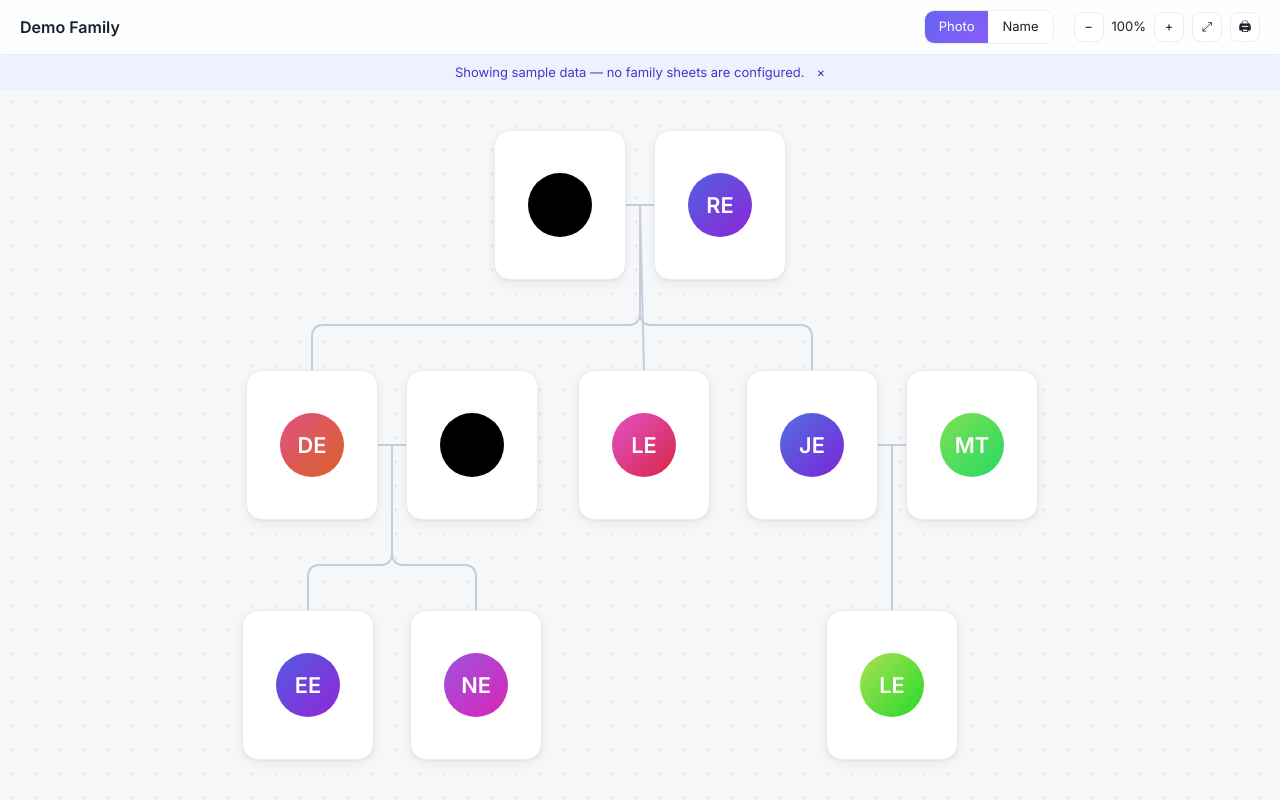
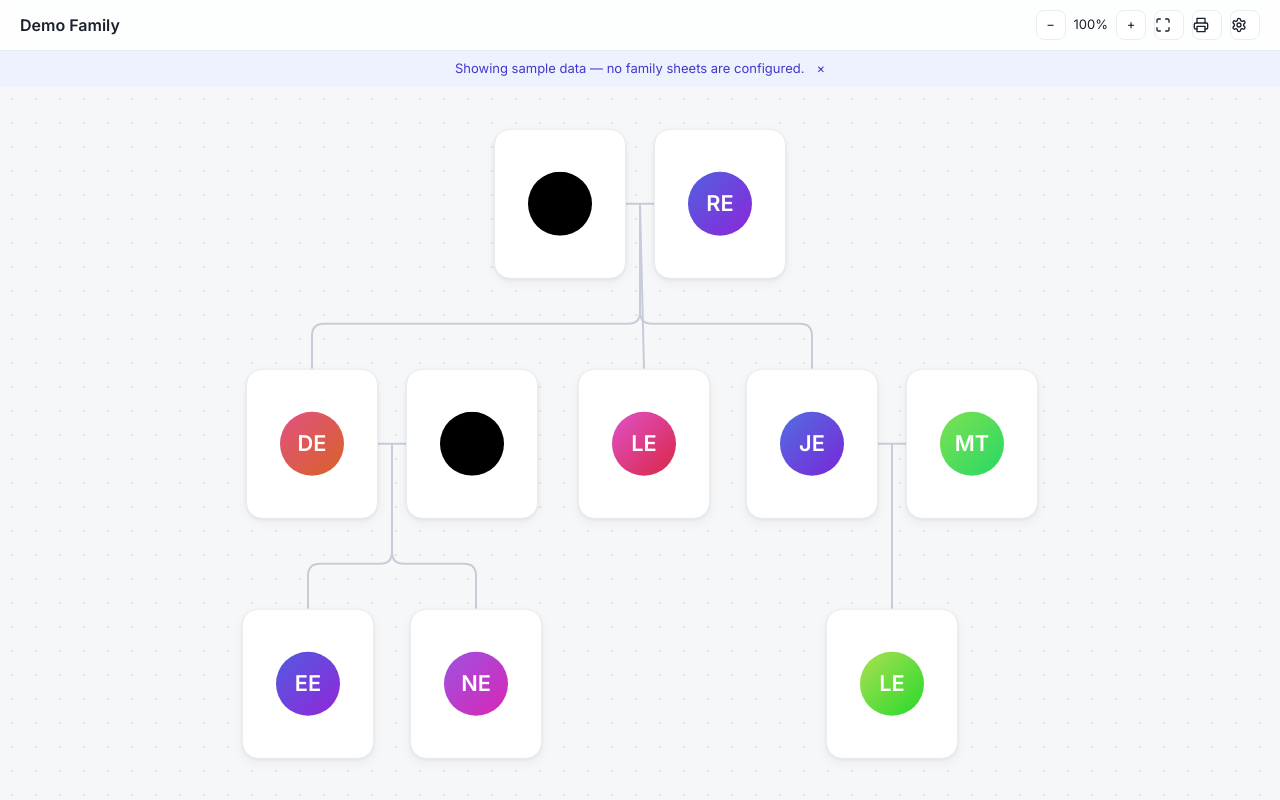
Before and after one commit to NguyenVuNhan/FamilyTree, a React (Vite) app: page / in a window 1280 px wide. Built offline with nearby package versions, Linux system fonts and the light colour scheme.

Commit message:
feat: toolbar gear button and inline SVG icons replacing emoji

```diff
--- a/src/components/App.tsx
+++ b/src/components/App.tsx
@@ -30,10 +30,11 @@ function FamilyApp({ familyKey }: { familyKey: string }) {
   const family = families.find((f) => f.key === familyKey)!;
   const isOnlyDemo = families.length === 1;
   const data = useFamilyData(family, isOnlyDemo);
-  const [settings, setSettings] = useState(() => loadSettings(family.key));
+  const [settings] = useState(() => loadSettings(family.key));
   const [expandedId, setExpandedId] = useState<string | null>(null);
   const [bannerDismissed, setBannerDismissed] = useState(false);
   const [scalePct, setScalePct] = useState(100);
+  const [panelOpen, setPanelOpen] = useState(false);
   const viewport = useRef<ViewportApi | null>(null);
 
   useEffect(() => { document.title = `${family.displayName} — Family Tree`; }, [family.displayName]);
@@ -78,13 +79,13 @@ function FamilyApp({ familyKey }: { familyKey: string }) {
     <div className="app">
       <Toolbar
         title={family.displayName}
-        mode={settings.contentMode === 'name' ? 'name' : 'photo'}
-        onMode={(m) => setSettings({ ...settings, contentMode: m === 'name' ? 'name' : 'avatar' })}
         scalePct={scalePct}
         onZoomIn={() => viewport.current?.zoomIn()}
         onZoomOut={() => viewport.current?.zoomOut()}
         onFit={() => viewport.current?.fit()}
         onPrint={() => window.print()}
+        settingsOpen={panelOpen}
+        onToggleSettings={() => setPanelOpen((o) => !o)}
       />
       {data.source === 'fallback' && !bannerDismissed && data.fallbackReason && (
         <SampleDataBanner reason={data.fallbackReason} onDismiss={() => setBannerDismissed(true)} />
--- a/src/components/Toolbar.tsx
+++ b/src/components/Toolbar.tsx
@@ -1,22 +1,20 @@
-import type { DisplayMode } from '../data/types';
+import { FitIcon, GearIcon, PrinterIcon } from './icons';
 
-export function Toolbar({ title, mode, onMode, scalePct, onZoomIn, onZoomOut, onFit, onPrint }: {
-  title: string; mode: DisplayMode; onMode: (m: DisplayMode) => void; scalePct: number;
+export function Toolbar({ title, scalePct, onZoomIn, onZoomOut, onFit, onPrint, settingsOpen, onToggleSettings }: {
+  title: string; scalePct: number;
   onZoomIn: () => void; onZoomOut: () => void; onFit: () => void; onPrint: () => void;
+  settingsOpen: boolean; onToggleSettings: () => void;
 }) {
   return (
     <header className="toolbar">
       <h1>{title}</h1>
-      <div className="segmented" role="group" aria-label="Card display mode">
-        <button type="button" aria-pressed={mode === 'photo'} onClick={() => onMode('photo')}>Photo</button>
-        <button type="button" aria-pressed={mode === 'name'} onClick={() => onMode('name')}>Name</button>
-      </div>
       <div className="zoom-controls">
         <button type="button" aria-label="Zoom out" onClick={onZoomOut}>−</button>
         <span data-testid="zoom-pct">{scalePct}%</span>
         <button type="button" aria-label="Zoom in" onClick={onZoomIn}>+</button>
-        <button type="button" aria-label="Fit to view" onClick={onFit}>⤢</button>
-        <button type="button" aria-label="Print" onClick={onPrint}>🖨</button>
+        <button type="button" aria-label="Fit to view" onClick={onFit}><FitIcon /></button>
+        <button type="button" aria-label="Print" onClick={onPrint}><PrinterIcon /></button>
+        <button type="button" aria-label="Layout settings" aria-pressed={settingsOpen} onClick={onToggleSettings}><GearIcon /></button>
       </div>
     </header>
   );
--- /dev/null
+++ b/src/components/icons.tsx
@@ -0,0 +1,35 @@
+const iconProps = {
+  width: 16, height: 16, viewBox: '0 0 24 24', fill: 'none',
+  stroke: 'currentColor', strokeWidth: 2, strokeLinecap: 'round', strokeLinejoin: 'round',
+  'aria-hidden': true,
+} as const;
+
+export function GearIcon() {
+  return (
+    <svg {...iconProps}>
+      <path d="M12.22 2h-.44a2 2 0 0 0-2 2v.18a2 2 0 0 1-1 1.73l-.43.25a2 2 0 0 1-2 0l-.15-.08a2 2 0 0 0-2.73.73l-.22.38a2 2 0 0 0 .73 2.73l.15.1a2 2 0 0 1 1 1.72v.51a2 2 0 0 1-1 1.74l-.15.09a2 2 0 0 0-.73 2.73l.22.38a2 2 0 0 0 2.73.73l.15-.08a2 2 0 0 1 2 0l.43.25a2 2 0 0 1 1 1.73V20a2 2 0 0 0 2 2h.44a2 2 0 0 0 2-2v-.18a2 2 0 0 1 1-1.73l.43-.25a2 2 0 0 1 2 0l.15.08a2 2 0 0 0 2.73-.73l.22-.39a2 2 0 0 0-.73-2.73l-.15-.08a2 2 0 0 1-1-1.74v-.5a2 2 0 0 1 1-1.74l.15-.09a2 2 0 0 0 .73-2.73l-.22-.38a2 2 0 0 0-2.73-.73l-.15.08a2 2 0 0 1-2 0l-.43-.25a2 2 0 0 1-1-1.73V4a2 2 0 0 0-2-2z" />
+      <circle cx="12" cy="12" r="3" />
+    </svg>
+  );
+}
+
+export function PrinterIcon() {
+  return (
+    <svg {...iconProps}>
+      <polyline points="6 9 6 2 18 2 18 9" />
+      <path d="M6 18H4a2 2 0 0 1-2-2v-5a2 2 0 0 1 2-2h16a2 2 0 0 1 2 2v5a2 2 0 0 1-2 2h-2" />
+      <rect x="6" y="14" width="12" height="8" />
+    </svg>
+  );
+}
+
+export function FitIcon() {
+  return (
+    <svg {...iconProps}>
+      <path d="M8 3H5a2 2 0 0 0-2 2v3" />
+      <path d="M21 8V5a2 2 0 0 0-2-2h-3" />
+      <path d="M3 16v3a2 2 0 0 0 2 2h3" />
+      <path d="M16 21h3a2 2 0 0 0 2-2v-3" />
+    </svg>
+  );
+}
```
Also changed, not shown: 1 other file (tests, documents, lock files or other folders).
